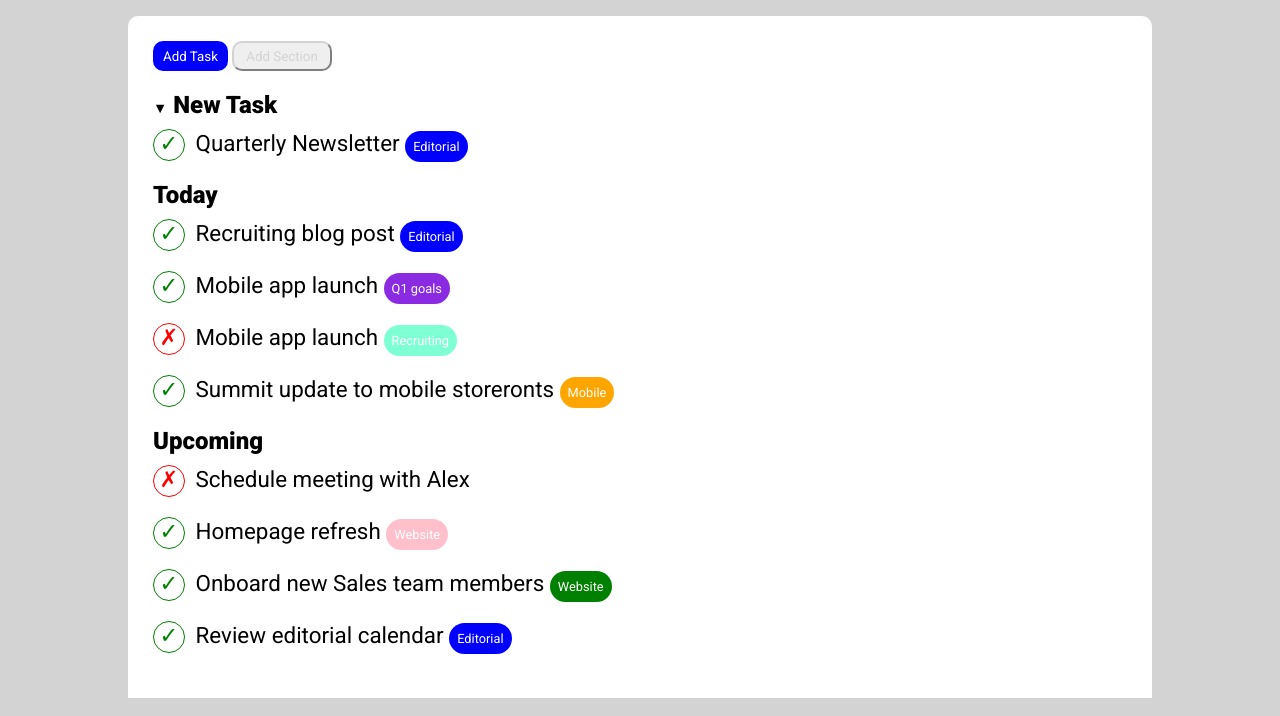
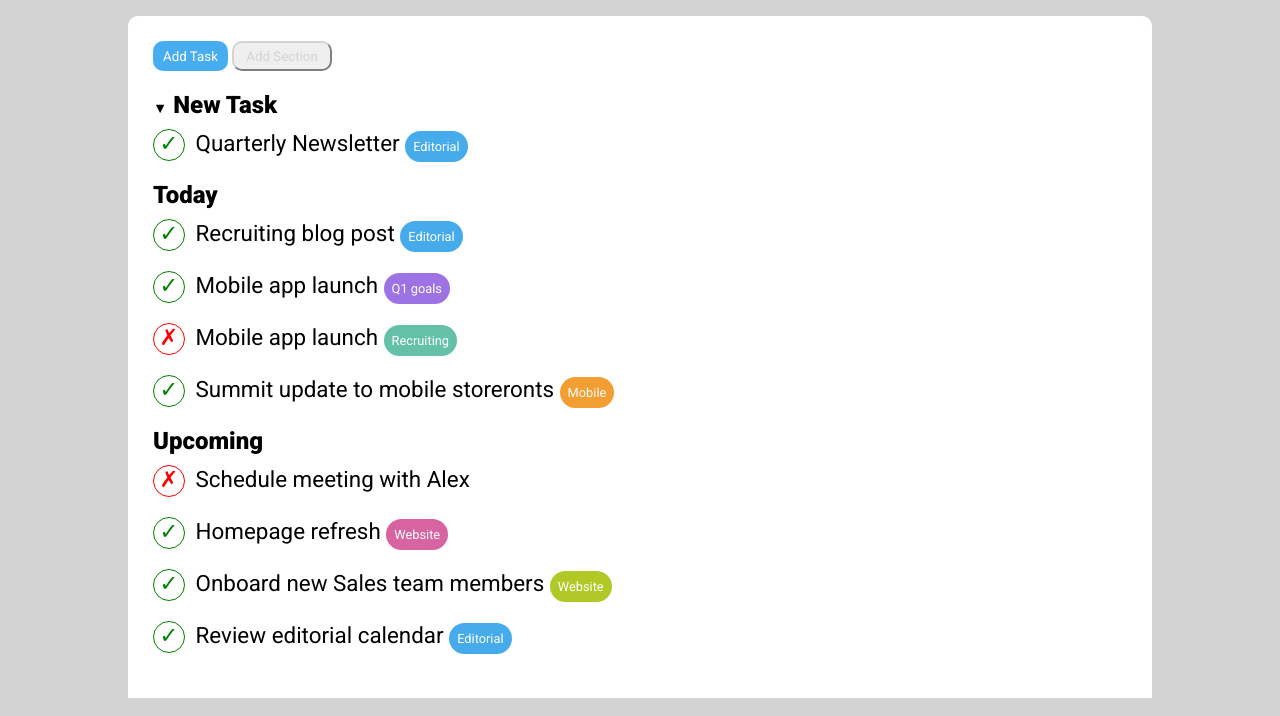
Before and after one commit to mirkosorrentino/html-css-toboolist, a plain HTML site: page index.html in a window 1280 px wide. Shown: the part 84-800 px from the top of the page. Drawn offline with Linux system fonts and the light colour scheme.

Commit message:
Fixing colors through stigma

```diff
--- a/css/style.css
+++ b/css/style.css
@@ -51,7 +51,7 @@ nav {
 }
 
 .add-task {
-    background-color: blue;
+    background-color: #47ADF1;
     color: white;
     border: none;
     width: 75px;
@@ -108,27 +108,27 @@ nav {
 }
 
 .editorial {
-    background-color: blue;
+    background-color: #45ABEA;
 }
 
 .q1-goals {
-    background-color: blueviolet;
+    background-color: #9C72E4;
 }
 
 .recruiting {
-    background-color: aquamarine;
+    background-color: #64C0A9;
 }
 
 .mobile {
-    background-color: orange;
+    background-color: #F29E33;
 }
 
 .website {
-    background-color: pink;
+    background-color: #D863A1;
 }
 
 .sales {
-    background-color: green;
+    background-color: #B0C926;
 }
 
 .goals {
```
